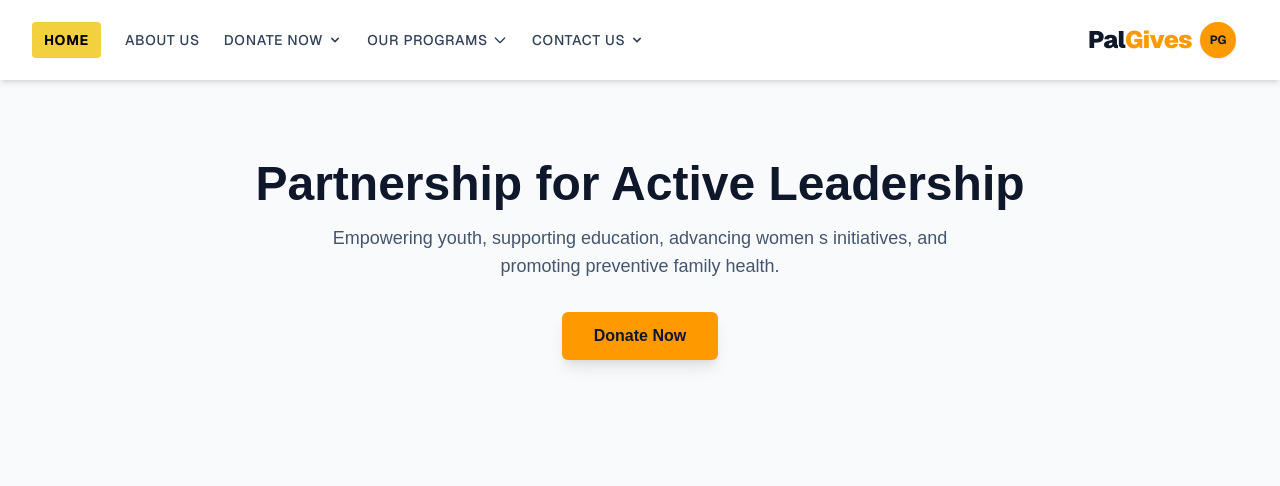
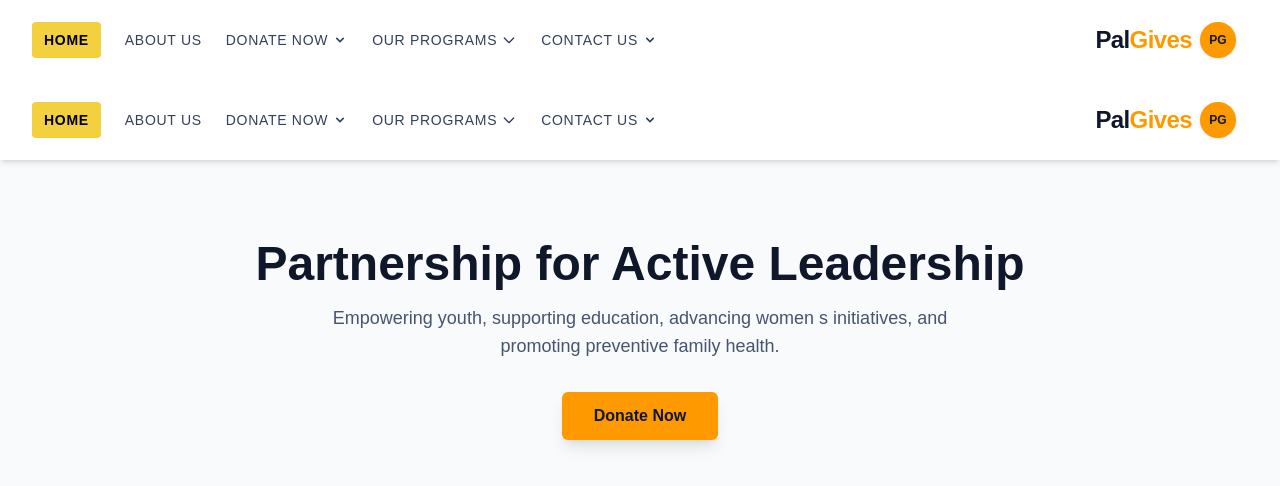
Before and after one commit to Muna-Zeer/palGives, a Next.js app in the folder palgives-website/: page / in a window 1280 px wide. Shown: the top 486 px of the page. Built offline with nearby package versions, Linux system fonts and the light colour scheme.

Commit message:
calling navbar component in layout routes

```diff
--- a/palgives-website/app/components/Navbar.tsx
+++ b/palgives-website/app/components/Navbar.tsx
@@ -82,38 +82,6 @@ export default function Navbar() {
                     ))}
                   </div>
 
-                  {/* Right Column: Preview Dynamic Card */}
-                  <div className="col-span-5 bg-slate-900 rounded-lg p-4 text-white flex flex-col justify-between">
-                    <div>
-                      <span className="inline-block px-2.5 py-0.5 text-[10px] font-bold bg-amber-500 text-slate-900 rounded-full uppercase tracking-wide mb-2">
-                        {activeProgram.badge}
-                      </span>
-                      <h4 className="text-sm font-bold text-amber-400 mb-1 leading-snug">
-                        {activeProgram.title}
-                      </h4>
-                      <p className="text-xs text-slate-300 leading-relaxed">
-                        {activeProgram.summary}
-                      </p>
-                    </div>
-
-                    <div className="mt-4">
-                      <div className="relative w-full h-24 rounded overflow-hidden bg-slate-800 mb-3">
-                        <Image
-                          src={activeProgram.image}
-                          alt={activeProgram.title}
-                          fill
-                          className="object-cover"
-                          unoptimized
-                        />
-                      </div>
-                      <Link
-                        href={`/programs/${activeProgram.slug}`}
-                        className="block text-center w-full py-2 bg-amber-500 hover:bg-amber-400 text-slate-900 text-xs font-bold rounded transition-colors"
-                      >
-                        Explore Program →
-                      </Link>
-                    </div>
-                  </div>
 
                 </div>
               )}
--- a/palgives-website/app/layout.tsx
+++ b/palgives-website/app/layout.tsx
@@ -1,29 +1,18 @@
 import type { Metadata } from "next";
 import { Geist, Geist_Mono } from "next/font/google";
 import "./globals.css";
+import Navbar from "./components/Navbar";
 
-const geistSans = Geist({
-  variable: "--font-geist-sans",
-  subsets: ["latin"],
-});
 
-const geistMono = Geist_Mono({
-  variable: "--font-geist-mono",
-  subsets: ["latin"],
-});
-
-export const metadata: Metadata = {
-  title: "Create Next App",
-  description: "Generated by create next app",
-};
 
 export default function RootLayout({ children }: LayoutProps<"/">) {
   return (
-    <html
-      lang="en"
-      className={`${geistSans.variable} ${geistMono.variable} h-full antialiased`}
-    >
-      <body className="min-h-full flex flex-col">{children}</body>
+    <html lang="en">
+      <body>
+        <Navbar/>
+
+        <main>{children}</main>
+      </body>
     </html>
   );
 }
```
Also changed, not shown: 1 other file (tests, documents, lock files or other folders).
